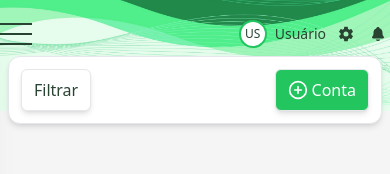
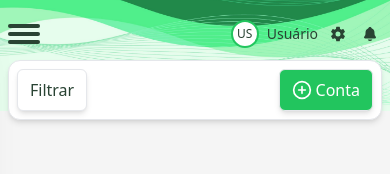
Before and after one commit to Mined-Development-Company/DREasy-Front, a React (Vite) app: page /home in a window 390 px wide. Both pictures are taken after a click on the button 290 px from the left and 63 px from the top of the page. Shown: the top 174 px of the page. Built offline with nearby package versions, Linux system fonts and the light colour scheme.

Commit message:
:lipstick: update SideBar

```diff
--- a/src/components/bill-table-controls/BillTableControls.tsx
+++ b/src/components/bill-table-controls/BillTableControls.tsx
@@ -14,7 +14,7 @@ export function BillTableControls() {
   };
 
   return (
-    <div className="p-3 m-2 bg-white border shadow-md sm:p-5 rounded-xl">
+    <div className="p-2 mt-3 bg-white border shadow-md sm:p-5 rounded-xl">
       <div className="flex items-center justify-between gap-3">
         <Button
           size="md"
--- a/src/components/header/Header.tsx
+++ b/src/components/header/Header.tsx
@@ -20,11 +20,11 @@ export const Header = ({ showSiderBar, handleShowSideBar }: IHeader) => {
     >
       <button
         onClick={handleShowSideBar}
-        className={cn('space-y-2', showSiderBar && 'hidden')}
+        className={cn('space-y-1', showSiderBar && 'hidden')}
       >
-        <div className="w-8 h-0.5 bg-grayish-green"></div>
-        <div className="w-8 h-0.5 bg-grayish-green"></div>
-        <div className="w-8 h-0.5 bg-grayish-green"></div>
+        <div className="w-8 h-1 rounded-full bg-grayish-green"></div>
+        <div className="w-8 h-1 rounded-full bg-grayish-green"></div>
+        <div className="w-8 h-1 rounded-full bg-grayish-green"></div>
       </button>
       <nav className="flex items-center gap-2 text-grayish-green sm:gap-5 w-fit">
         <div className="flex items-center">
--- a/src/layouts/LayoutDualPanel.tsx
+++ b/src/layouts/LayoutDualPanel.tsx
@@ -22,8 +22,9 @@ export const LayoutDualPanel = ({ children, className }: ILayoutDualPanel) => {
       <button
         onClick={() => setShow(false)}
         className={cn(
-          'absolute z-0 w-screen h-screen bg-[rgba(0,0,0,0.5)] xl:hidden backdrop-blur-sm',
-          !show ? 'hidden' : '',
+          show
+            ? 'absolute z-40 w-screen h-screen bg-[rgba(0,0,0,0.5)] xl:hidden backdrop-blur-sm'
+            : 'hidden',
         )}
       ></button>
       <img
@@ -33,8 +34,8 @@ export const LayoutDualPanel = ({ children, className }: ILayoutDualPanel) => {
       />
       <section
         className={cn(
-          'relative z-10 transition-all duration-500 max-w-full max-h-screen h-screen overflow-auto py-5',
-          show ? 'lg:ml-80' : 'lg:ml-0',
+          'relative z-10 transition-all duration-500 max-w-full max-h-screen h-screen overflow-auto py-5 px-2',
+          show ? 'desktop:ml-80 ' : 'ml-0 desktop:px-12',
         )}
       >
         <Header showSiderBar={show} handleShowSideBar={() => setShow(true)} />
--- a/tailwind.config.js
+++ b/tailwind.config.js
@@ -3,6 +3,12 @@ export default {
   content: ['./index.html', './src/**/*.{js,ts,jsx,tsx}'],
   theme: {
     extend: {
+      screens: {
+        desktop: '1350px',
+        tablet: '720px',
+        mobile: '320px',
+        xs: '380px',
+      },
       boxShadow: {
         custon: '1px 3px 4px rgba(0, 0, 0, 0.25)',
       },
@@ -22,9 +28,6 @@ export default {
         'gradient-one': '#23FF95',
         'gradient-two': '#10B77E',
       },
-      screens: {
-        xs: '380px',
-      },
       minWidth: {
         xs: '380px',
       },
```
